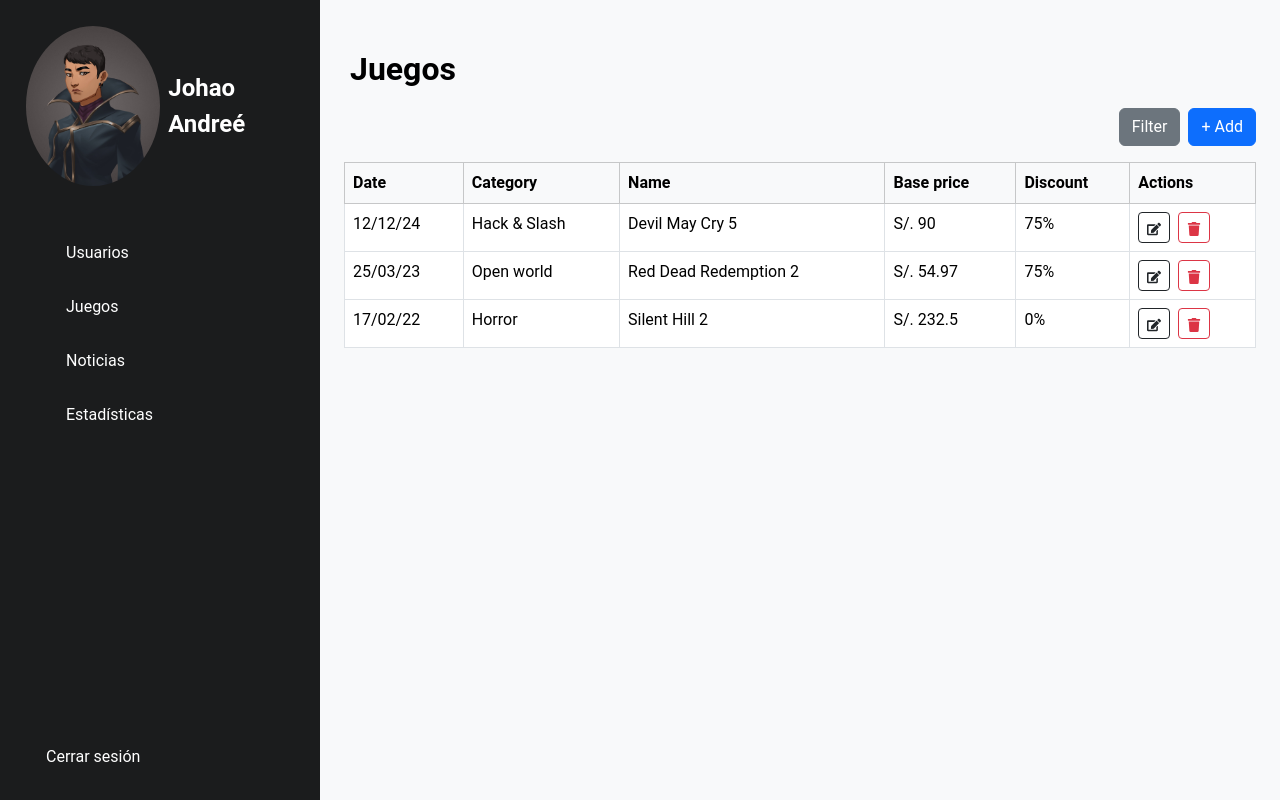
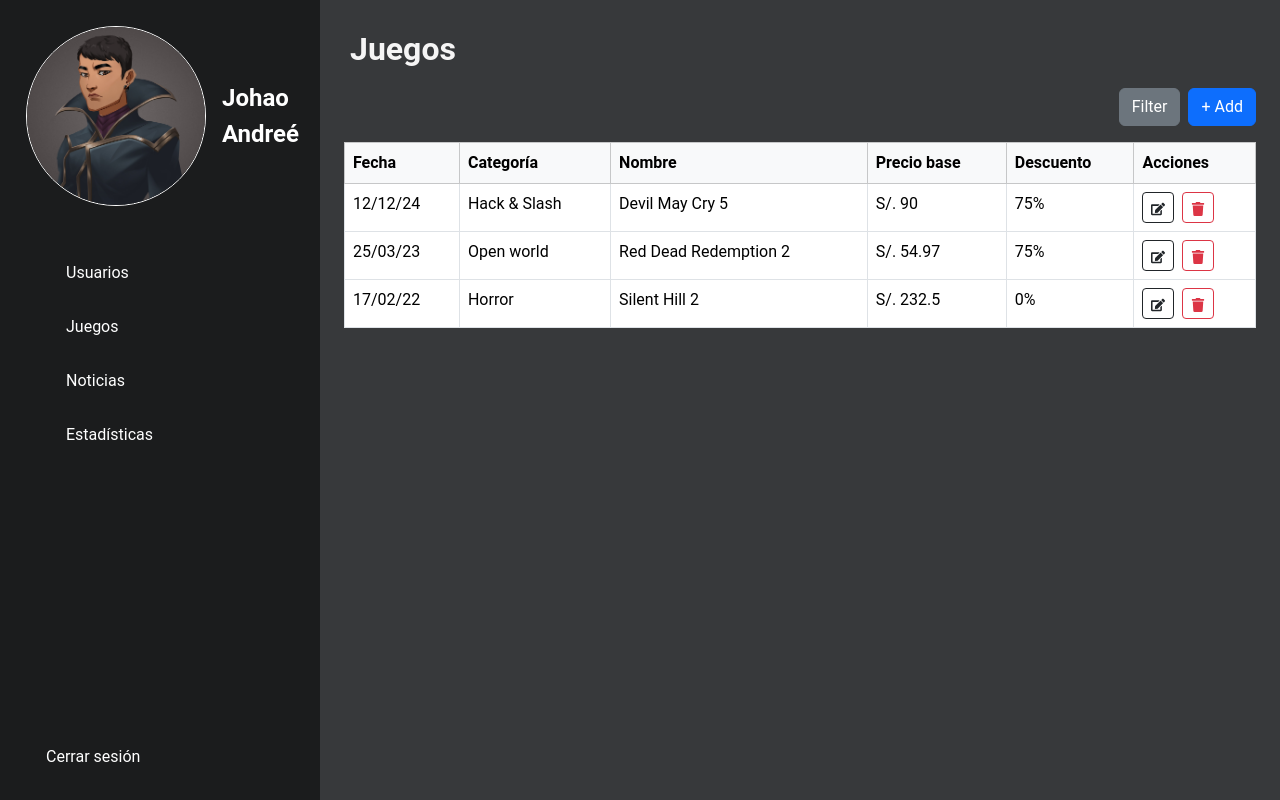
Before and after one commit to JohaoAndree/Proyecto_PrograWeb, a React (Vite) app: page /req18 in a window 1280 px wide. Built offline with nearby package versions, Linux system fonts and the light colour scheme.

Commit message:
Se realizan la mayoría de integraciones finales y actualizaciones en ciertas partes, solo hace falta integrar mi req 24 con el req 25 de gerson pero antes hago este commit para guardar lo avanzando que se encuentra funcional

```diff
--- a/package.json
+++ b/package.json
@@ -12,8 +12,10 @@
   "dependencies": {
     "@emailjs/browser": "^4.4.1",
     "bootstrap": "^5.3.6",
+    "chart.js": "^4.4.9",
     "react": "^19.1.0",
     "react-bootstrap": "^2.10.10",
+    "react-chartjs-2": "^5.3.0",
     "react-dom": "^19.1.0",
     "react-icons": "^5.5.0",
     "react-router-dom": "^7.6.0",
--- a/src/Reqs_Fabiana/Req_01/index.tsx
+++ b/src/Reqs_Fabiana/Req_01/index.tsx
@@ -34,9 +34,11 @@ const Login = () => {
         </div>
 
         {/* Botón debajo del loginBox */}
-        <button className="btn btn-primary mt-4">
-          Ir a la vista administrador
-        </button>
+        <Link to="/req22">
+          <button className="btn btn-primary mt-4">
+            Ir a la vista administrador
+          </button>
+        </Link>
       </div>
     </div>
   );
--- a/src/Reqs_Fabiana/Req_17/Components/TablaJuegos.tsx
+++ b/src/Reqs_Fabiana/Req_17/Components/TablaJuegos.tsx
@@ -35,12 +35,12 @@ const TablaJuegos = () => {
       <table className="table table-bordered">
         <thead className="table-light">
           <tr>
-            <th>Date</th>
-            <th>Category</th>
-            <th>Name</th>
-            <th>Base price</th>
-            <th>Discount</th>
-            <th>Actions</th>
+            <th>Fecha</th>
+            <th>Categoría</th>
+            <th>Nombre</th>
+            <th>Precio base</th>
+            <th>Descuento</th>
+            <th>Acciones</th>
           </tr>
         </thead>
         <tbody>
--- a/src/Reqs_Fabiana/Req_17/index.tsx
+++ b/src/Reqs_Fabiana/Req_17/index.tsx
@@ -1,16 +1,14 @@
 import BarraLateral from "../../Reqs_Fabiana/Shared_Components/BarraLateral";
-
-
 import CuerpoPagina from './Components/CuerpoPagina';
 
 const Req17 = () => {
   return (
-    <div className="container-fluid d-flex">
-      <div className="row flex-grow-1">
-        <div className="col-lg-3 px-0">
+    <div className="container-fluid d-flex min-vh-100">
+      <div className="row flex-grow-1 w-100">
+        <div className="col-md-3 col-sm-4 px-0">
           <BarraLateral />
         </div>
-        <div className="col-lg-9 px-0">
+        <div className="col-md-9 col-sm-8 px-0 d-flex flex-column">
           <CuerpoPagina />
         </div>
       </div>
--- a/src/Reqs_Fabiana/Req_18/Components/CuerpoPagina.tsx
+++ b/src/Reqs_Fabiana/Req_18/Components/CuerpoPagina.tsx
@@ -1,4 +1,4 @@
-import Titulo from '../../Shared_Components/Titulo'
+import Titulo from '../../../Reqs_Johao/Shared_Components/Titulo'
 import styles from '../styles.module.css'
 import TablaJuegos from './TablaJuegos'
 
--- a/src/Reqs_Fabiana/Req_18/Components/FormularioJuego.tsx
+++ b/src/Reqs_Fabiana/Req_18/Components/FormularioJuego.tsx
@@ -43,7 +43,7 @@ const FormularioJuego = ({ modo, juego, onCancelar, onGuardar }: Props) => {
 
       <div className="row mb-3">
         <div className="col">
-          <label>Name</label>
+          <label>Nombre</label>
           <input
             className="form-control"
             name="nombre"
@@ -52,7 +52,7 @@ const FormularioJuego = ({ modo, juego, onCancelar, onGuardar }: Props) => {
           />
         </div>
         <div className="col">
-          <label>Description</label>
+          <label>Descripción</label>
           <textarea
             className="form-control"
             name="descripcion"
@@ -64,14 +64,14 @@ const FormularioJuego = ({ modo, juego, onCancelar, onGuardar }: Props) => {
 
       <div className="row mb-3">
         <div className="col">
-          <label>Category</label>
+          <label>Categoría</label>
           <select
             className="form-control"
             name="categoria"
             value={formData.categoria}
             onChange={handleChange}
           >
-            <option value="">Select</option>
+            <option value="">Seleccionar</option>
             <option value="Horror">Horror</option>
             <option value="Open world">Open world</option>
             <option value="Hack & Slash">Hack & Slash</option>
@@ -79,7 +79,7 @@ const FormularioJuego = ({ modo, juego, onCancelar, onGuardar }: Props) => {
         </div>
 
         <div className="col-12 mt-3">
-          <label>Photo (Upload)</label>
+          <label>Foto(subir)</label>
           <input
             type="file"
             accept="image/*"
@@ -100,7 +100,7 @@ const FormularioJuego = ({ modo, juego, onCancelar, onGuardar }: Props) => {
 
       <div className="row mb-3">
         <div className="col">
-          <label>Price</label>
+          <label>Precio</label>
           <input
             type="number"
             className="form-control"
@@ -110,7 +110,7 @@ const FormularioJuego = ({ modo, juego, onCancelar, onGuardar }: Props) => {
           />
         </div>
         <div className="col">
-          <label>Discount</label>
+          <label>Descuento</label>
           <input
             className="form-control"
             name="descuento"
--- a/src/Reqs_Fabiana/Req_18/Components/TablaJuegos.tsx
+++ b/src/Reqs_Fabiana/Req_18/Components/TablaJuegos.tsx
@@ -33,12 +33,12 @@ const TablaJuegos = () => {
       <table className="table table-bordered">
         <thead className="table-light">
           <tr>
-            <th>Date</th>
-            <th>Category</th>
-            <th>Name</th>
-            <th>Base price</th>
-            <th>Discount</th>
-            <th>Actions</th>
+            <th>Fecha</th>
+            <th>Categoría</th>
+            <th>Nombre</th>
+            <th>Precio base</th>
+            <th>Descuento</th>
+            <th>Acciones</th>
           </tr>
         </thead>
         <tbody>
--- a/src/Reqs_Fabiana/Req_18/index.tsx
+++ b/src/Reqs_Fabiana/Req_18/index.tsx
@@ -1,14 +1,14 @@
-import BarraLateral from "../../Reqs_Fabiana/Shared_Components/BarraLateral"
+import BarraLateral from "../../Reqs_Johao/Shared_Components/BarraLateral"
 import CuerpoPagina from './Components/CuerpoPagina'
 
 const Req18 = () => {
   return (
-    <div className="container-fluid d-flex">
-      <div className="row flex-grow-1">
-        <div className="col-lg-3 px-0">
+    <div className="container-fluid d-flex min-vh-100">
+      <div className="row flex-grow-1 w-100">
+        <div className="col-md-3 col-sm-4 px-0">
           <BarraLateral />
         </div>
-        <div className="col-lg-9 px-0">
+        <div className="col-md-9 col-sm-8 px-0 d-flex flex-column">
           <CuerpoPagina />
         </div>
       </div>
--- a/src/Reqs_Fabiana/Req_18/styles.module.css
+++ b/src/Reqs_Fabiana/Req_18/styles.module.css
@@ -1,6 +1,5 @@
 .CuerpoPagina {
   font-family: 'Roboto', sans-serif;
-  background-color: #f8f9fa;
+  background-color: #37393b;
   min-height: 100vh;
-  padding-top: 20px;
 }
--- a/src/Reqs_Johao/Shared_Components/ListaOpciones.tsx
+++ b/src/Reqs_Johao/Shared_Components/ListaOpciones.tsx
@@ -5,10 +5,10 @@ const ListaOpciones = () => {
     return (
         <div className={"list-group d-flex flex-column " + styles.ListaOpciones}>
             <Link to="/req22" className={"list-group-item list-group-item-action " + styles.ListItem}>Usuarios</Link>
-            <button className={"list-group-item list-group-item-action " + styles.ListItem} aria-disabled="true">Juegos</button>
+            <Link to="/req18" className={"list-group-item list-group-item-action " + styles.ListItem}>Juegos</Link>
             <Link to="/req24" className={"list-group-item list-group-item-action " + styles.ListItem}>Noticias</Link>
             <Link to="/reqs_21_and_23" className={"list-group-item list-group-item-action " + styles.ListItem}>Estadísticas</Link>
-            <button className={"list-group-item list-group-item-action " + styles.ListItem + " " + styles.ItemFinal} aria-disabled="true">Cerrar sesión</button>
+            <Link to="/usuario" className={"list-group-item list-group-item-action " + styles.ListItem + " " + styles.ItemFinal}>Cerrar sesión</Link>
         </div>
     )
 }
```
Also changed, not shown: 1 other file (tests, documents, lock files or other folders).
